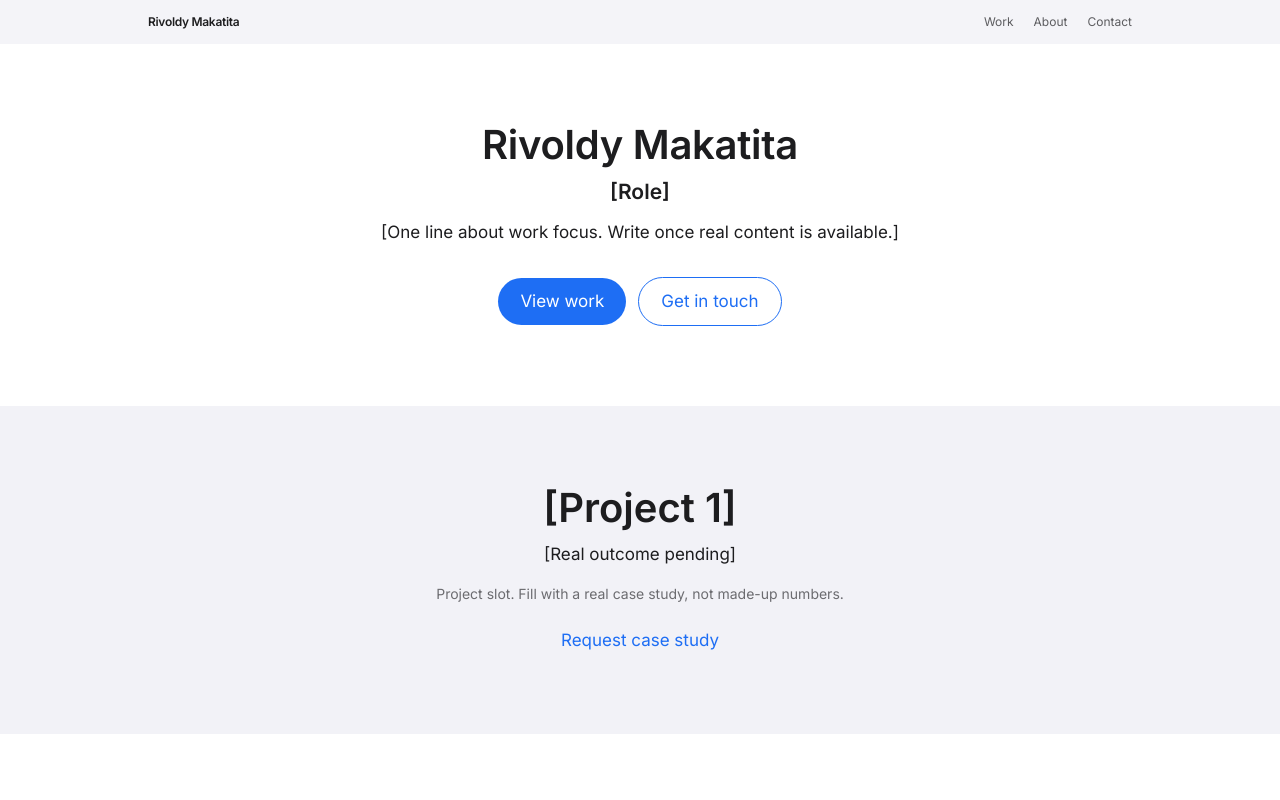
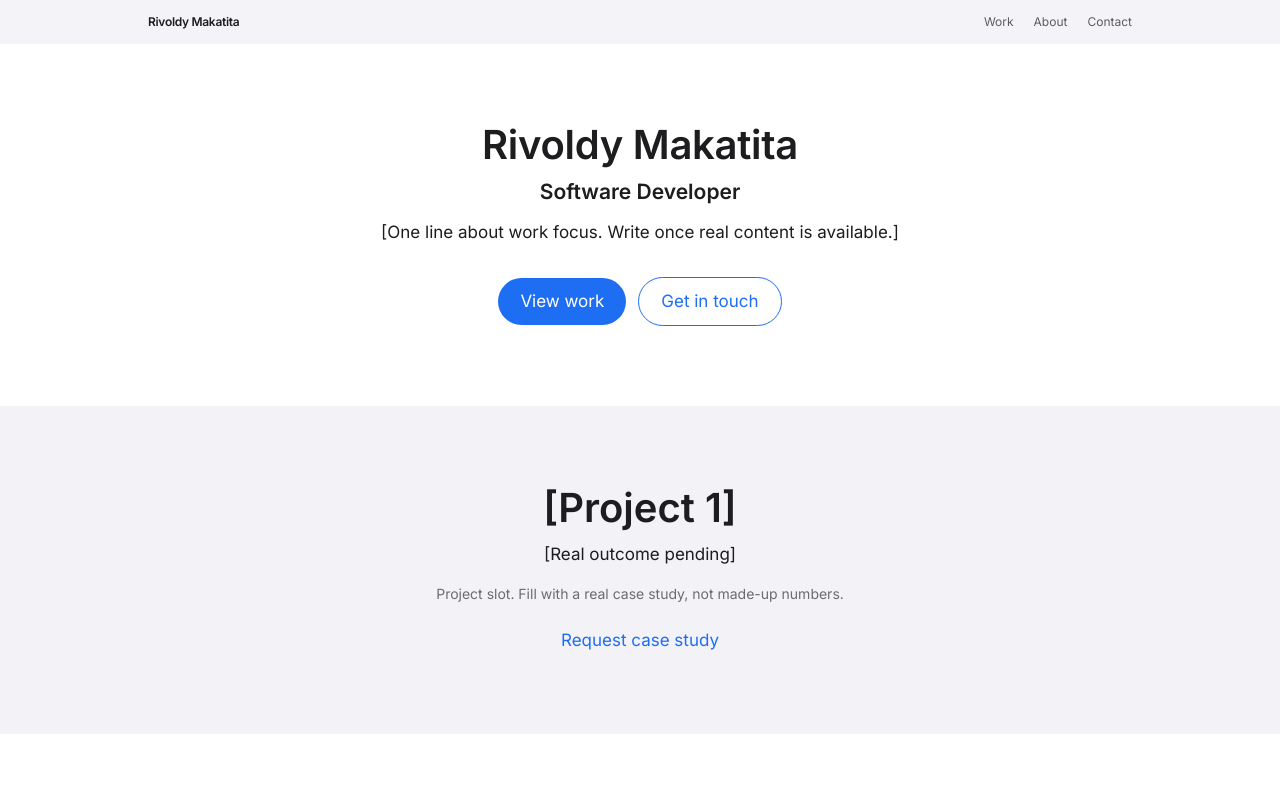
Before and after one commit to epo33m/portofolio, a Next.js app: page / in a window 1280 px wide. Shown: the top 800 px of the page. Built offline with nearby package versions, Linux system fonts and the light colour scheme.

Commit message:
feat: fill role Software Developer

```diff
--- a/app/layout.tsx
+++ b/app/layout.tsx
@@ -10,7 +10,7 @@ const inter = Inter({
 
 export const metadata: Metadata = {
   title: "Rivoldy Makatita - Portfolio",
-  description: "[Role] - selected work, about, and contact.",
+  description: "Software Developer - selected work, about, and contact.",
 };
 
 export default function RootLayout({ children }: LayoutProps<"/">) {
--- a/app/page.tsx
+++ b/app/page.tsx
@@ -49,7 +49,7 @@ export default function Home() {
             Rivoldy Makatita
           </h1>
           <p className="mx-auto mt-3 max-w-2xl text-[21px] font-semibold leading-[1.19]">
-            [Role]
+            Software Developer
           </p>
           <p className="mx-auto mt-4 max-w-xl text-[17px] leading-[1.47]">
             [One line about work focus. Write once real content is available.]
```
Also changed, not shown: 1 other file (tests, documents, lock files or other folders).
